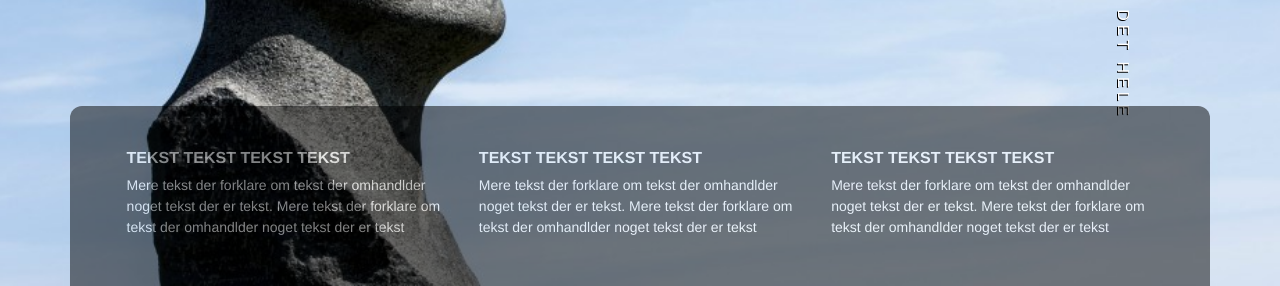
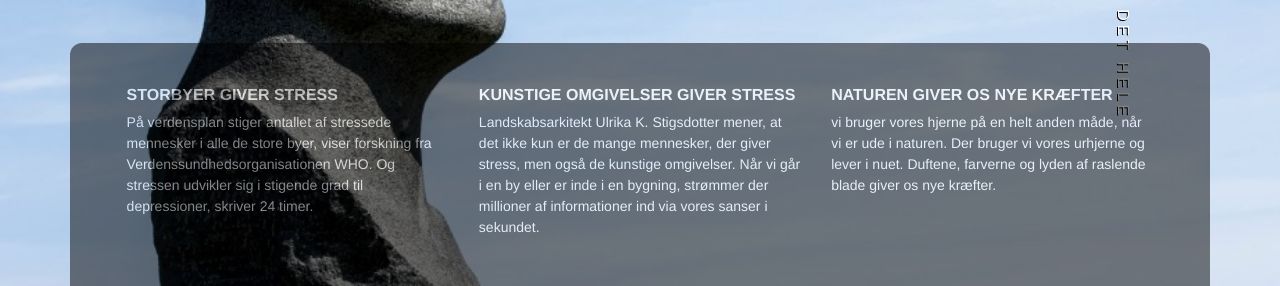
Before and after one commit to montaser4800/visitlollandfalster, a website: page index.html in a window 1280 px wide. Shown: the part 514-800 px from the top of the page. Drawn offline with nearby package versions, Linux system fonts and the light colour scheme.

Commit message:
brød tekst

```diff
--- a/index.html
+++ b/index.html
@@ -49,16 +49,20 @@
             <div class="container">
                 <div class="row">
                     <div class="col-lg-4">
-                        <h6>Tekst tekst tekst tekst</h6>
-                        <p>Mere tekst der forklare om tekst der omhandlder noget tekst der er tekst. Mere tekst der forklare om tekst der omhandlder noget tekst der er tekst</p>
+                        <h6>Storbyer giver stress</h6>
+                        <p>På verdensplan stiger antallet af stressede mennesker i alle de store byer, viser forskning fra Verdenssundhedsorganisationen WHO.
+                            Og stressen udvikler  sig i stigende grad til depressioner, skriver 24 timer.</p>
                     </div>
                     <div class="col-lg-4">
-                        <h6>Tekst tekst tekst tekst</h6>
-                        <p>Mere tekst der forklare om tekst der omhandlder noget tekst der er tekst. Mere tekst der forklare om tekst der omhandlder noget tekst der er tekst</p>
+                        <h6>Kunstige omgivelser giver stress</h6>
+                        <p>Landskabsarkitekt Ulrika K. Stigsdotter mener, at det ikke kun er de mange mennesker, der giver stress, men også de kunstige omgivelser.
+                            Når vi går i en by eller er inde i en bygning, strømmer der millioner af informationer ind via vores sanser i sekundet.
+                        </p>
                     </div>
                     <div class="col-lg-4">
-                        <h6>Tekst tekst tekst tekst</h6>
-                        <p>Mere tekst der forklare om tekst der omhandlder noget tekst der er tekst. Mere tekst der forklare om tekst der omhandlder noget tekst der er tekst</p>
+                        <h6>Naturen giver os nye kræfter</h6>
+                        <p>vi bruger vores hjerne på en helt anden måde, når vi er ude i naturen. Der bruger vi vores urhjerne og lever i nuet. Duftene, farverne og lyden af raslende blade giver os nye kræfter.
+                        </p>
                     </div>
                 </div>
             </div>
```
